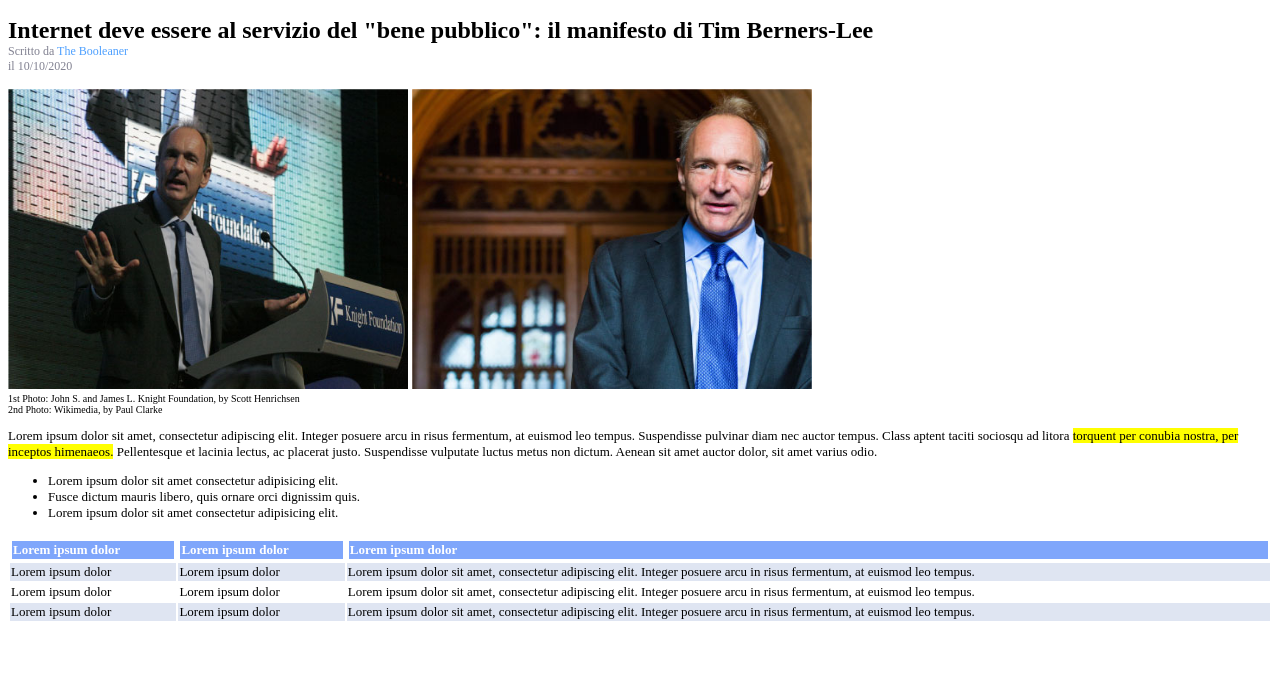
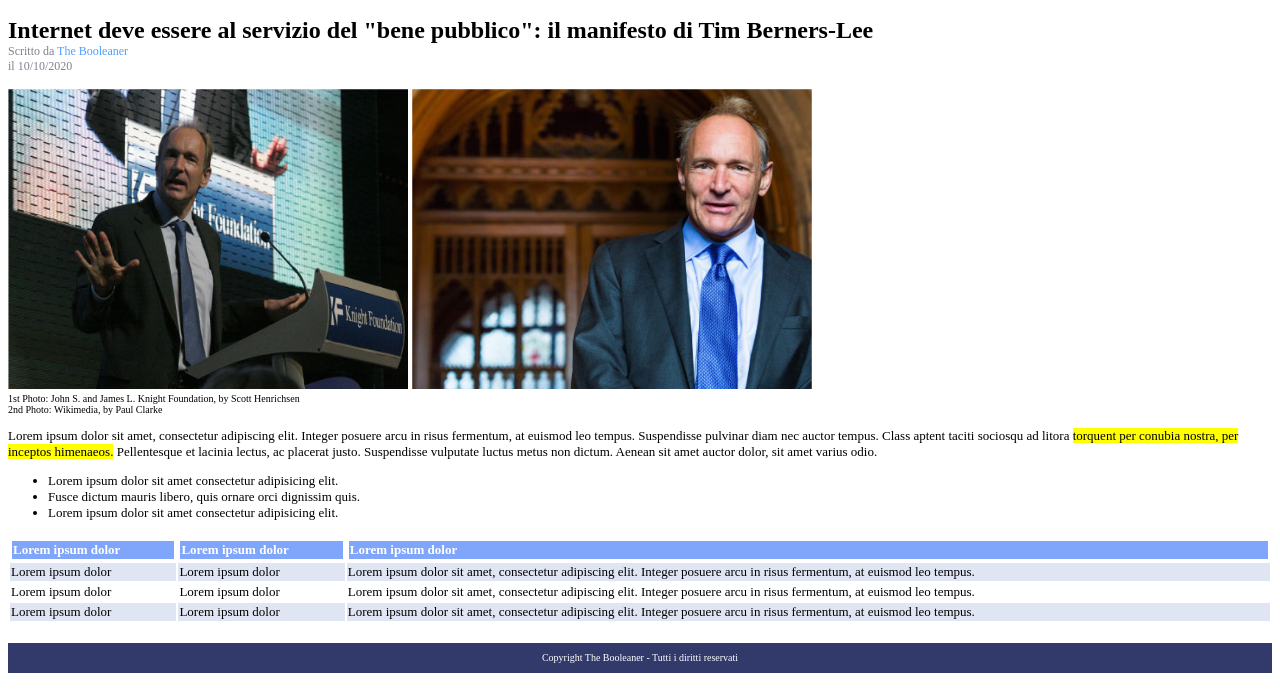
Before and after one commit to NikolGraminova/html-css-booleaner, a plain HTML site: page index.html in a window 1280 px wide. Shown: the part 111-800 px from the top of the page. Drawn offline with Linux system fonts and the light colour scheme.

Commit message:
Finished footer

```diff
--- a/css/style.css
+++ b/css/style.css
@@ -69,3 +69,16 @@ th {
     font-size: 13px;
     border: 2px solid white;
 }
+
+#myFooter {
+    margin-top: 20px;
+    background-color: #313A6B;
+    color: white;
+    font-size: 10px;
+    height: 30px;
+    line-height: 30px;
+    text-align: center;
+
+    justify-content: center;
+
+}
--- a/index.html
+++ b/index.html
@@ -103,8 +103,9 @@
     </main>
 
     <footer>
-
-
+        <div id="myFooter">
+            Copyright The Booleaner - Tutti i diritti reservati
+        </div>
     </footer>
 
 </body>
```
